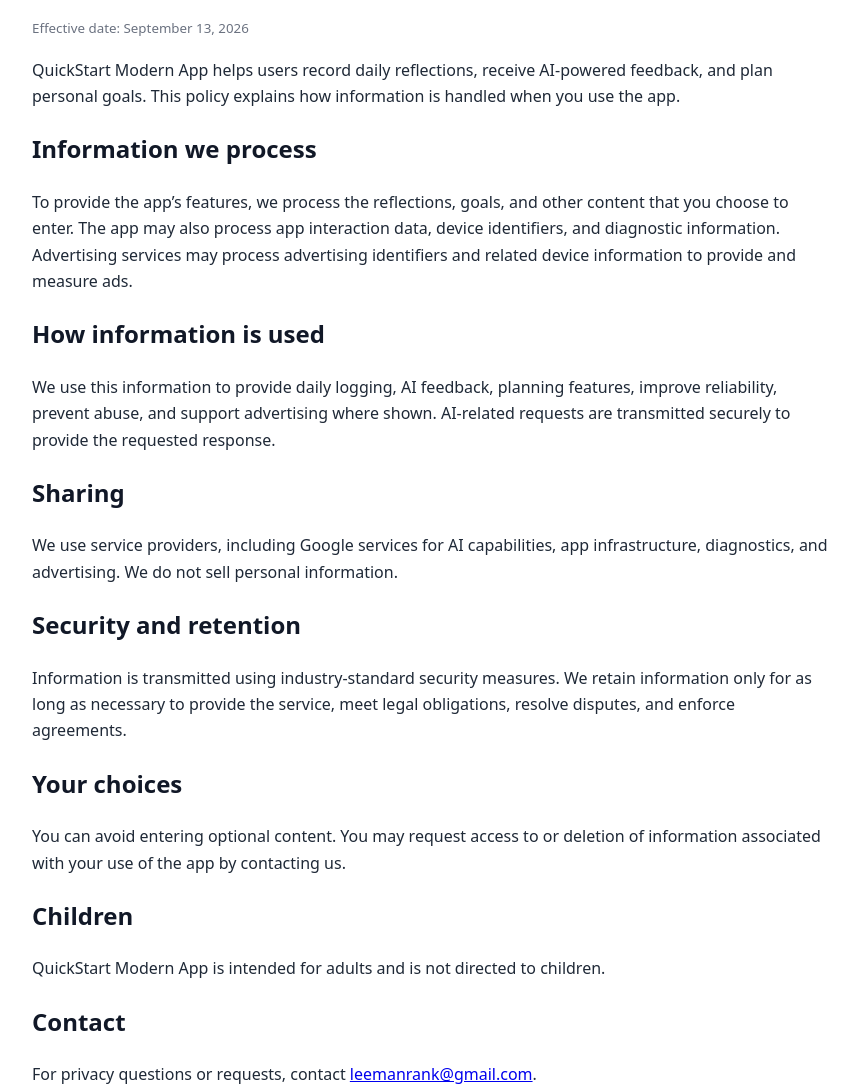
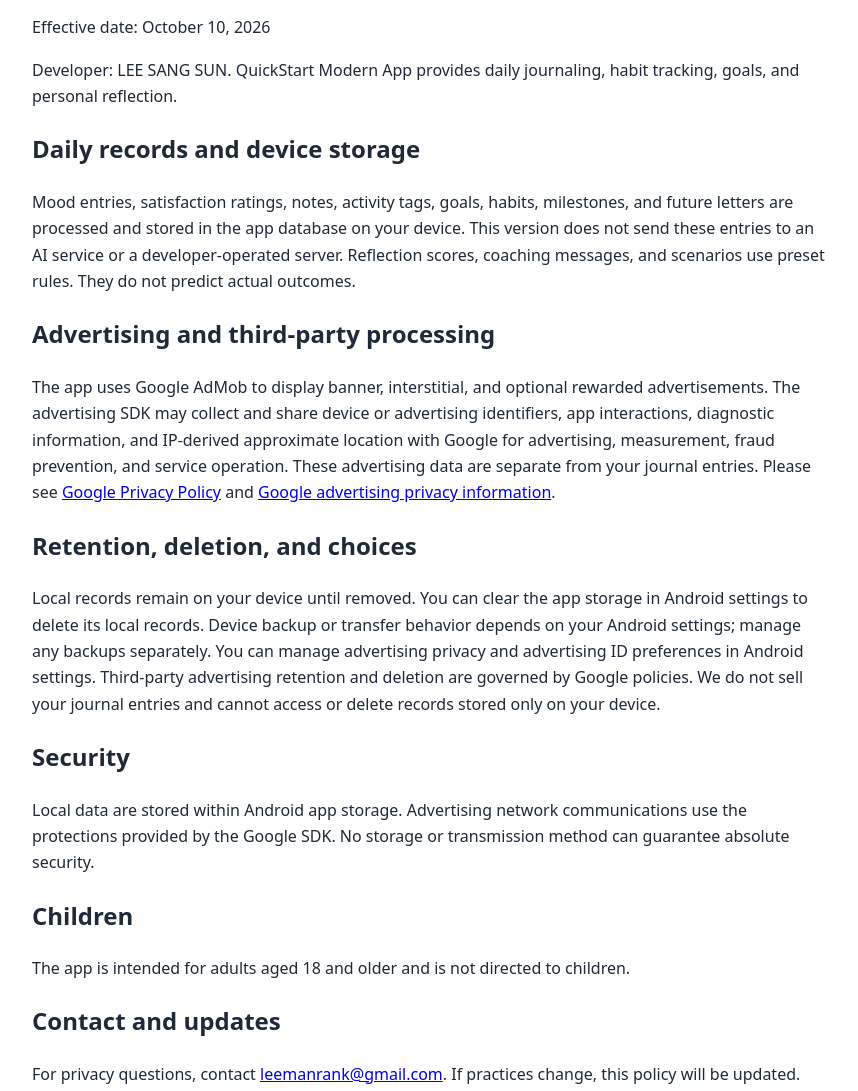
Before and after one commit to lsszz2100/quickstart-modern-privacy, a plain HTML site: page index.html in a window 1280 px wide. Shown: the part 100-1191 px from the top of the page, without its empty margins (208-1066 px from the left). Drawn offline with Linux system fonts and the light colour scheme.

Commit message:
Align privacy policy with local records and AdMob processing

```diff
--- a/index.html
+++ b/index.html
@@ -1,12 +1,11 @@
 <!doctype html>
-<html lang="en"><head><meta charset="utf-8"><meta name="viewport" content="width=device-width,initial-scale=1"><title>Privacy Policy — QuickStart Modern App</title><style>body{font-family:system-ui,-apple-system,sans-serif;line-height:1.65;max-width:800px;margin:40px auto;padding:0 20px;color:#1f2937}h1,h2{color:#111827}small{color:#6b7280}</style></head><body>
-<h1>Privacy Policy for QuickStart Modern App</h1><p><small>Effective date: September 13, 2026</small></p>
-<p>QuickStart Modern App helps users record daily reflections, receive AI-powered feedback, and plan personal goals. This policy explains how information is handled when you use the app.</p>
-<h2>Information we process</h2><p>To provide the app’s features, we process the reflections, goals, and other content that you choose to enter. The app may also process app interaction data, device identifiers, and diagnostic information. Advertising services may process advertising identifiers and related device information to provide and measure ads.</p>
-<h2>How information is used</h2><p>We use this information to provide daily logging, AI feedback, planning features, improve reliability, prevent abuse, and support advertising where shown. AI-related requests are transmitted securely to provide the requested response.</p>
-<h2>Sharing</h2><p>We use service providers, including Google services for AI capabilities, app infrastructure, diagnostics, and advertising. We do not sell personal information.</p>
-<h2>Security and retention</h2><p>Information is transmitted using industry-standard security measures. We retain information only for as long as necessary to provide the service, meet legal obligations, resolve disputes, and enforce agreements.</p>
-<h2>Your choices</h2><p>You can avoid entering optional content. You may request access to or deletion of information associated with your use of the app by contacting us.</p>
-<h2>Children</h2><p>QuickStart Modern App is intended for adults and is not directed to children.</p>
-<h2>Contact</h2><p>For privacy questions or requests, contact <a href="mailto:leemanrank@gmail.com">leemanrank@gmail.com</a>.</p>
+<html lang="en"><head><meta charset="utf-8"><meta name="viewport" content="width=device-width,initial-scale=1"><title>Privacy Policy - QuickStart Modern App</title><style>body{font-family:system-ui,sans-serif;line-height:1.65;max-width:800px;margin:40px auto;padding:0 20px;color:#1f2937}</style></head><body>
+<h1>Privacy Policy for QuickStart Modern App</h1><p>Effective date: October 10, 2026</p>
+<p>Developer: LEE SANG SUN. QuickStart Modern App provides daily journaling, habit tracking, goals, and personal reflection.</p>
+<h2>Daily records and device storage</h2><p>Mood entries, satisfaction ratings, notes, activity tags, goals, habits, milestones, and future letters are processed and stored in the app database on your device. This version does not send these entries to an AI service or a developer-operated server. Reflection scores, coaching messages, and scenarios use preset rules. They do not predict actual outcomes.</p>
+<h2>Advertising and third-party processing</h2><p>The app uses Google AdMob to display banner, interstitial, and optional rewarded advertisements. The advertising SDK may collect and share device or advertising identifiers, app interactions, diagnostic information, and IP-derived approximate location with Google for advertising, measurement, fraud prevention, and service operation. These advertising data are separate from your journal entries. Please see <a href="https://policies.google.com/privacy">Google Privacy Policy</a> and <a href="https://support.google.com/admob/answer/6128543">Google advertising privacy information</a>.</p>
+<h2>Retention, deletion, and choices</h2><p>Local records remain on your device until removed. You can clear the app storage in Android settings to delete its local records. Device backup or transfer behavior depends on your Android settings; manage any backups separately. You can manage advertising privacy and advertising ID preferences in Android settings. Third-party advertising retention and deletion are governed by Google policies. We do not sell your journal entries and cannot access or delete records stored only on your device.</p>
+<h2>Security</h2><p>Local data are stored within Android app storage. Advertising network communications use the protections provided by the Google SDK. No storage or transmission method can guarantee absolute security.</p>
+<h2>Children</h2><p>The app is intended for adults aged 18 and older and is not directed to children.</p>
+<h2>Contact and updates</h2><p>For privacy questions, contact <a href="mailto:leemanrank@gmail.com">leemanrank@gmail.com</a>. If practices change, this policy will be updated.</p>
 </body></html>
```
